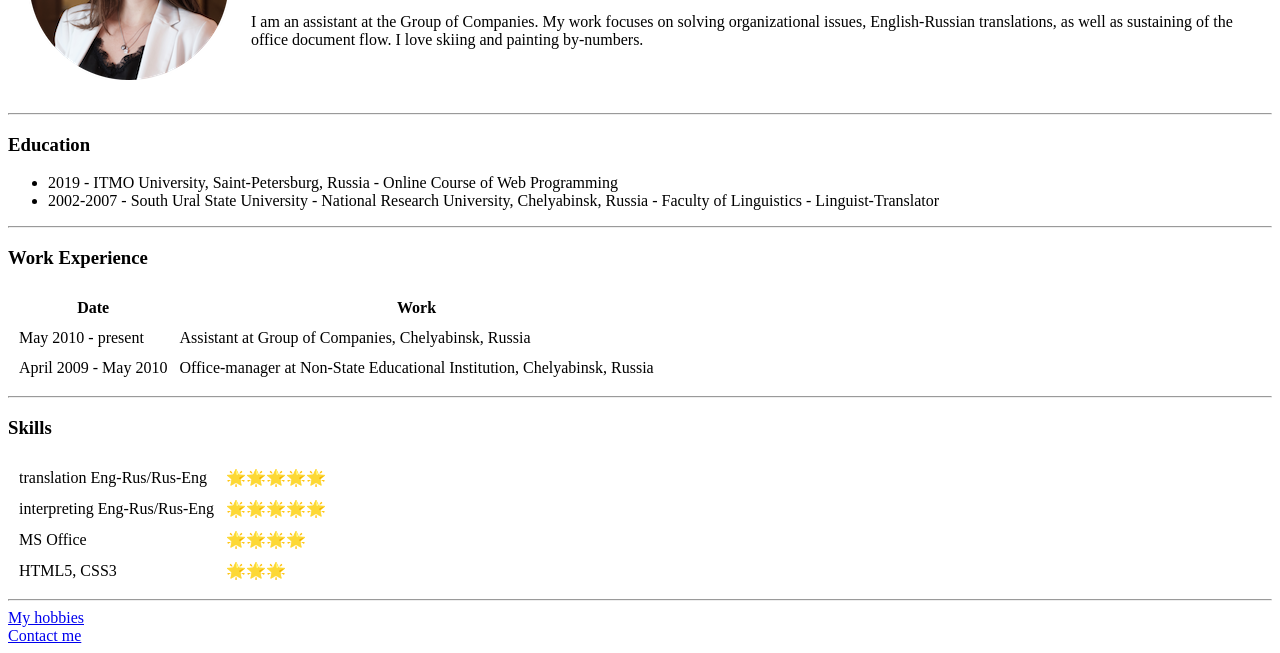
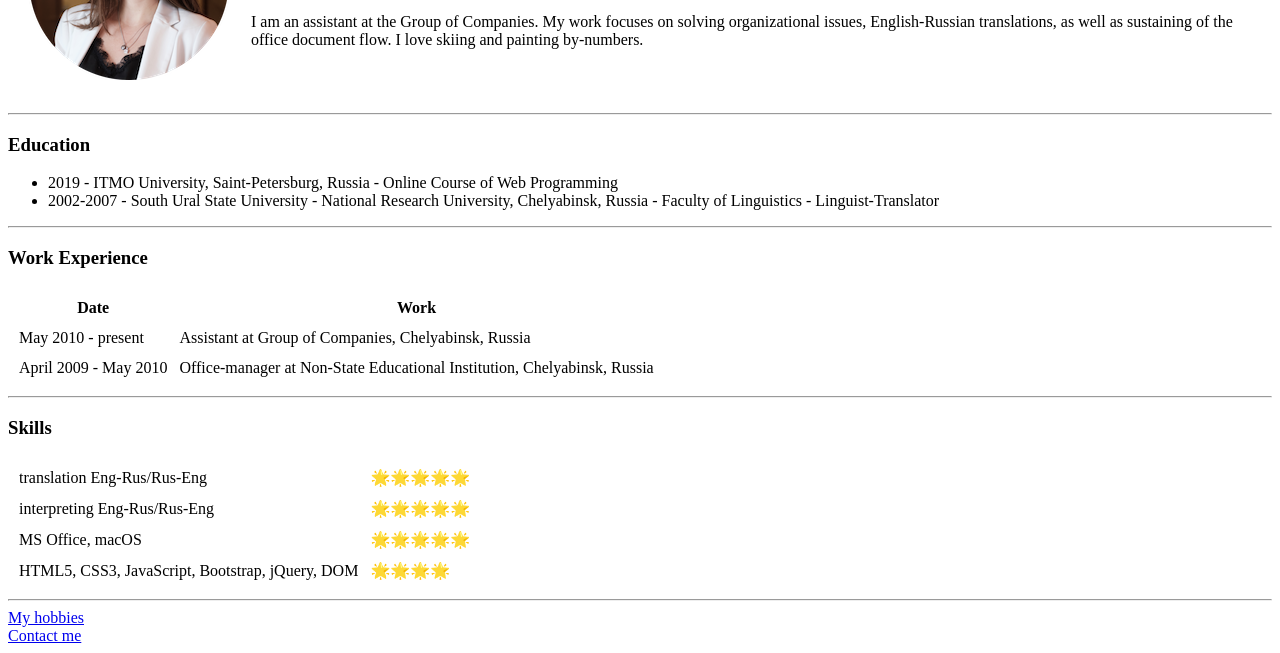
Before and after one commit to krepanna/CV, a plain HTML site: page index.html in a window 1280 px wide. Shown: the part 149-802 px from the top of the page. Drawn offline with Linux system fonts and the light colour scheme.

Commit message:
Update index.html

```diff
--- a/index.html
+++ b/index.html
@@ -60,12 +60,12 @@
       <td>🌟🌟🌟🌟🌟</td>
     </tr>
     <tr>
-      <td>MS Office</td>
-      <td>🌟🌟🌟🌟</td>
+      <td>MS Office, macOS</td>
+      <td>🌟🌟🌟🌟🌟</td>
     </tr>
     <tr>
-      <td>HTML5, CSS3</td>
-      <td>🌟🌟🌟</td>
+      <td>HTML5, CSS3, JavaScript, Bootstrap, jQuery, DOM</td>
+      <td>🌟🌟🌟🌟</td>
     </tr>
   </table>
 
```
